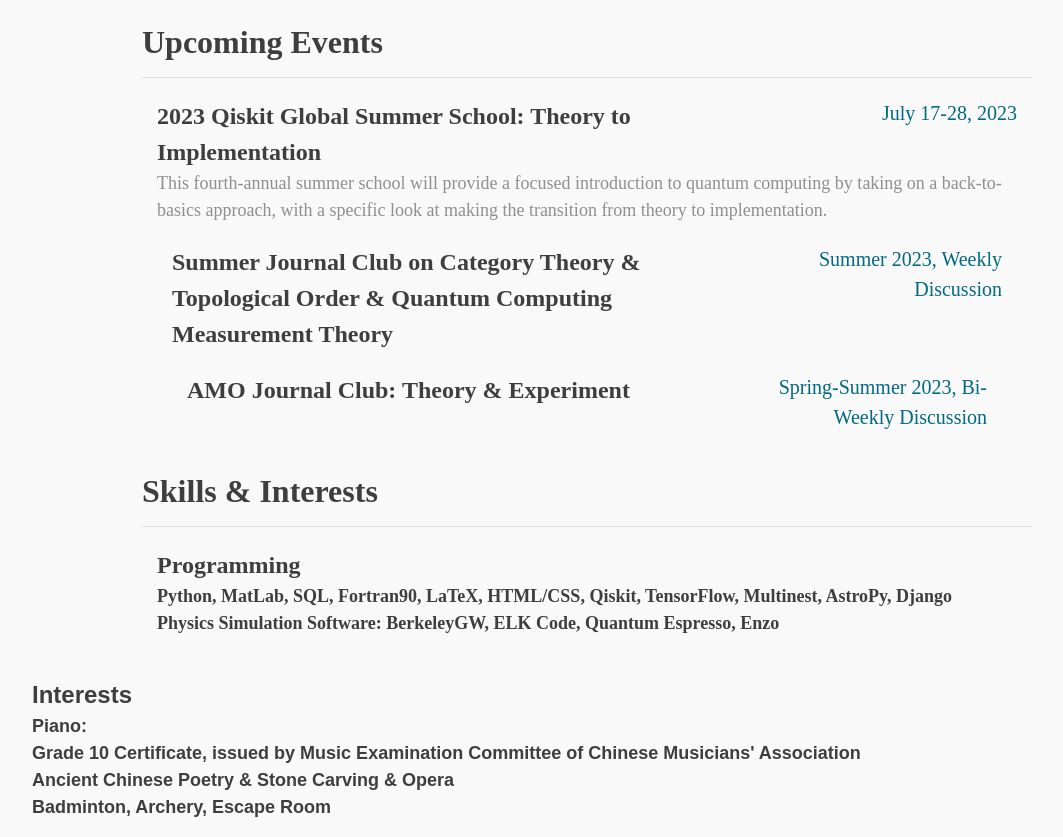
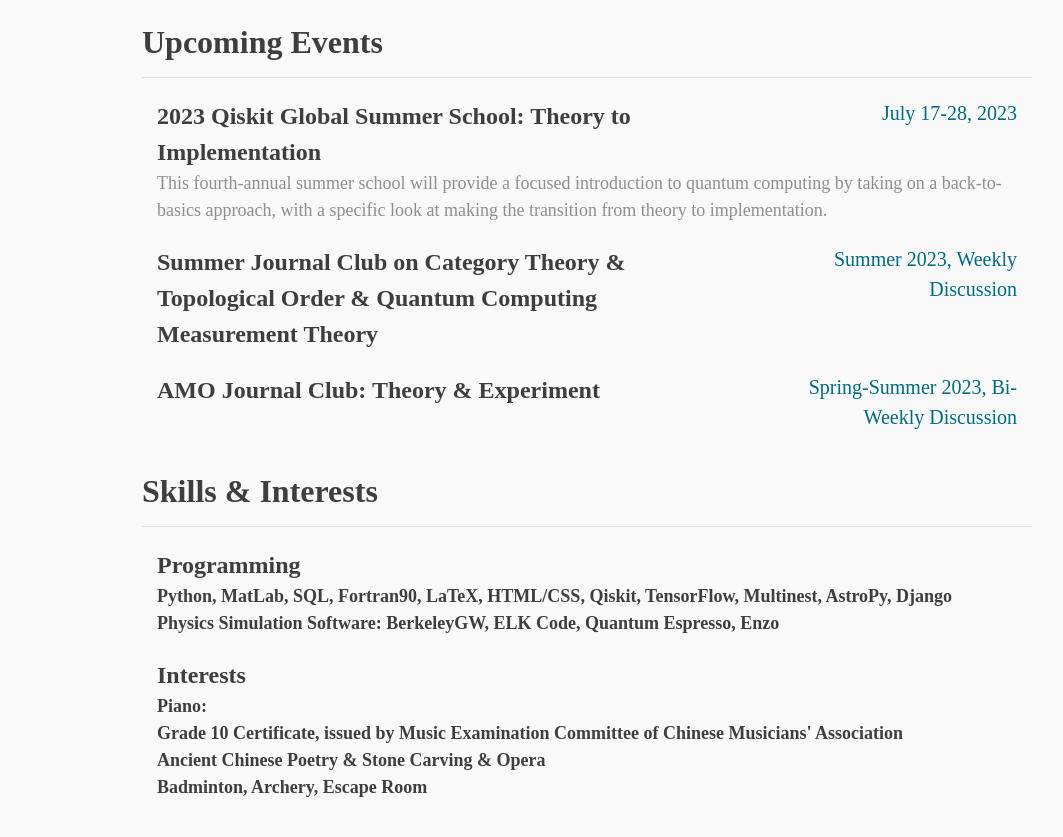
Before and after one commit to Ruoyiyin/ruoyiyin.github.io, a plain HTML site: page resume.html in a window 1280 px wide. Shown: the part 3415-4252 px from the top of the page, without its empty margins (53-1116 px from the left). Drawn offline with Linux system fonts and the light colour scheme; a web font is replaced by a local one.

Commit message:
uptodate

```diff
--- a/resume.html
+++ b/resume.html
@@ -384,7 +384,7 @@
                         This fourth-annual summer school will provide a focused introduction to quantum computing by taking on a back-to-basics approach, with a specific look at making the transition from theory to implementation.
                     </div>
                 </div>
-
+            </div>
             <div class="container resume-section">
                 <div class="row">
                     <div class="container col-md-8 resume-section-title">Summer Journal Club on Category Theory & Topological Order & Quantum Computing Measurement Theory </div>
@@ -392,6 +392,7 @@
                         Summer 2023, Weekly Discussion
                     </div>
                 </div>
+            </div>
 
             <div class="container resume-section">
                 <div class="row">
@@ -401,7 +402,7 @@
                     </div>
                 </div>
 
-
+			</div>
 	</li>
 
 
@@ -430,12 +431,7 @@
 
 
 
-            </div>
-
-
-
-         </div>
-			<div class="container resume-section">
+            <div class="container resume-section">
                 <div class="row">
                     <div class="container col-md-12 resume-section-title">Interests</div>
 
@@ -445,9 +441,11 @@
                 </div>
 
 
-            </div></div>
+            </div>
 
-        </li>
+        </div>
+
+    </li>
 
 
 
```
